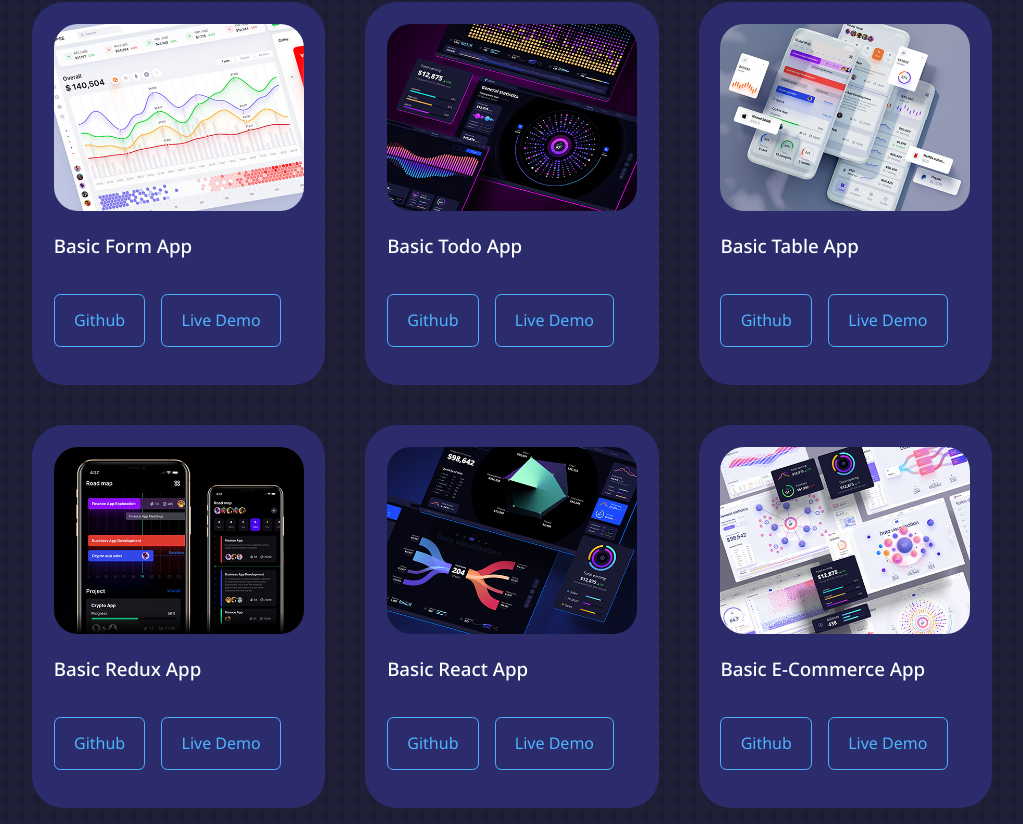
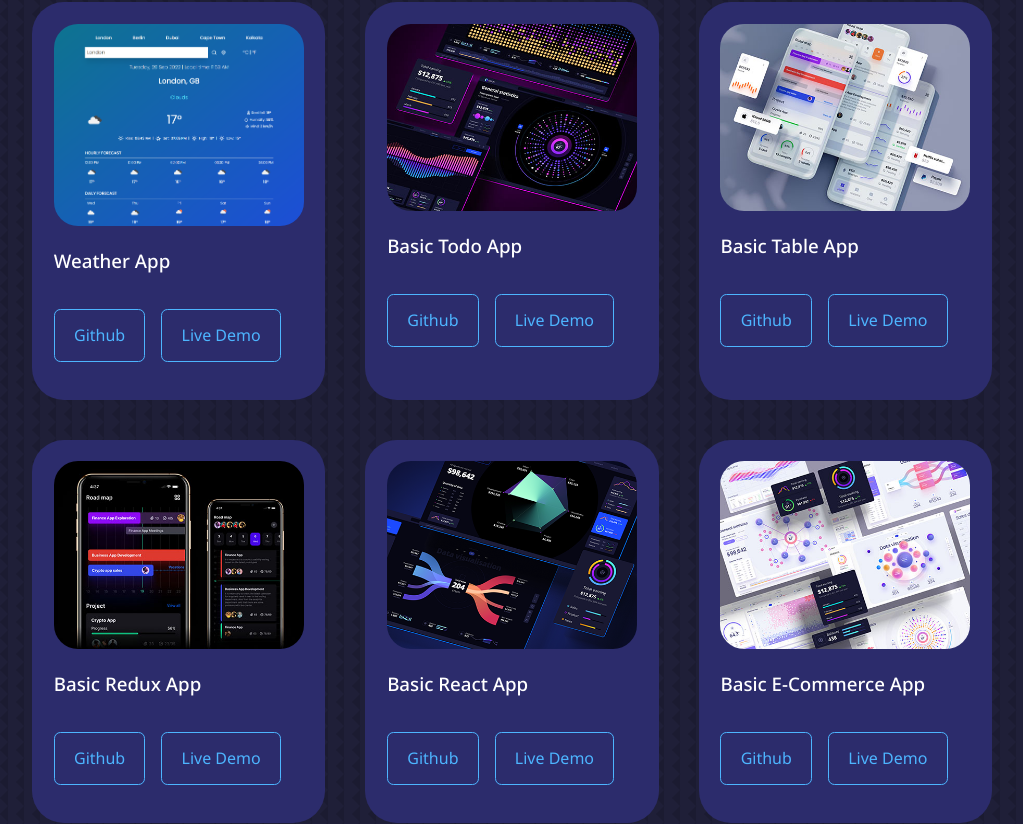
Before and after one commit to sujitsamaltechworks/portfolio-website, a React (Create React App) app: page / in a window 1280 px wide. Shown: the part 2378-3202 px from the top of the page, without its empty margins (128-1151 px from the left). Built offline with nearby package versions, Linux system fonts and the light colour scheme.

Commit message:
updated portfolio

```diff
--- a/src/components/Portfolio/Portfolio.jsx
+++ b/src/components/Portfolio/Portfolio.jsx
@@ -1,7 +1,7 @@
 /* eslint-disable jsx-a11y/img-redundant-alt */
 import React from "react";
 import "./portfolio.css";
-import IMG1 from "../../assets/portfolio1.jpg";
+import IMG1 from "../../assets/weather-app.png";
 import IMG2 from "../../assets/portfolio2.jpg";
 import IMG3 from "../../assets/portfolio3.jpg";
 import IMG4 from "../../assets/portfolio4.jpg";
@@ -9,7 +9,7 @@ import IMG5 from "../../assets/portfolio5.png";
 import IMG6 from "../../assets/portfolio6.jpg";
 
 const projects = [
-  { image: IMG1, title: "Basic Form App" },
+  { image: IMG1, title: "Weather App", gitHub:"https://github.com/sujitsamaltechworks/portfolio-website", liveDemo: "https://thriving-pika-49efa6.netlify.app/" },
   { image: IMG2, title: "Basic Todo App" },
   { image: IMG3, title: "Basic Table App" },
   { image: IMG4, title: "Basic Redux App" },
@@ -32,10 +32,10 @@ const Portfolio = () => {
               </div>
               <h3>{item.title}</h3>
               <div className="portfolio__item-cta">
-                <a href="https://github.com" className="btn" target="_blank">
+                <a href={item.gitHub} className="btn" target="_blank">
                   Github
                 </a>
-                <a href="https://google.com" className="btn" target="_blank">
+                <a href={item.liveDemo} className="btn" target="_blank">
                   Live Demo
                 </a>
               </div>
```
Also changed, not shown: src/assets/weather-app.png (added).
